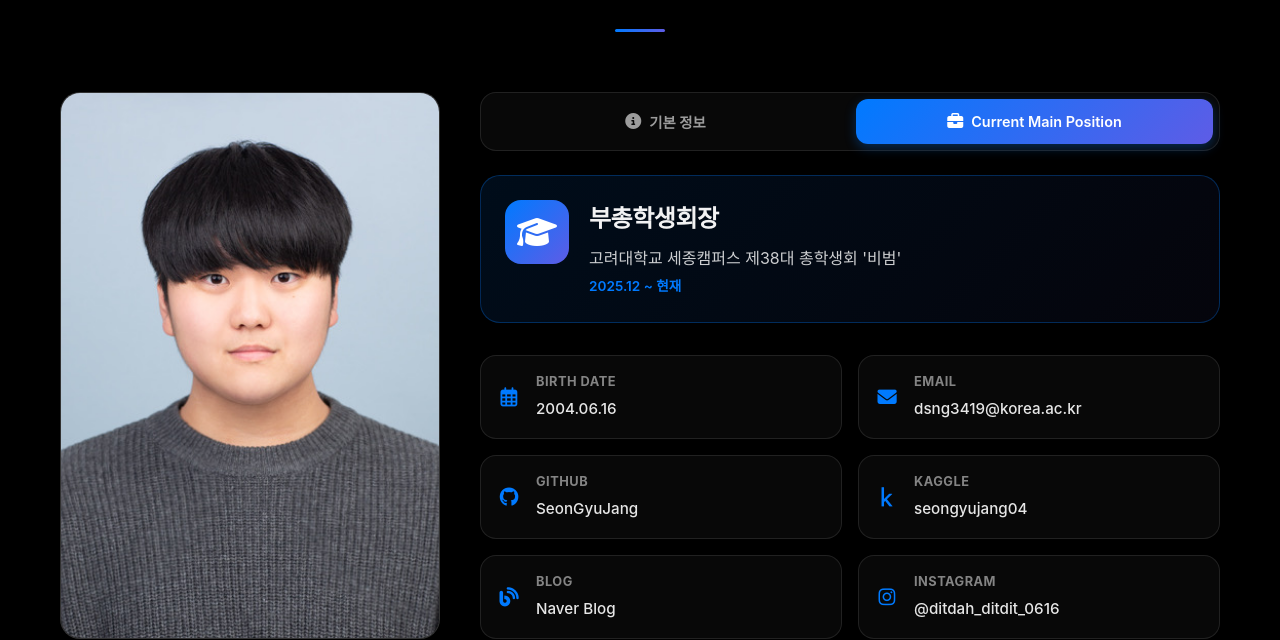
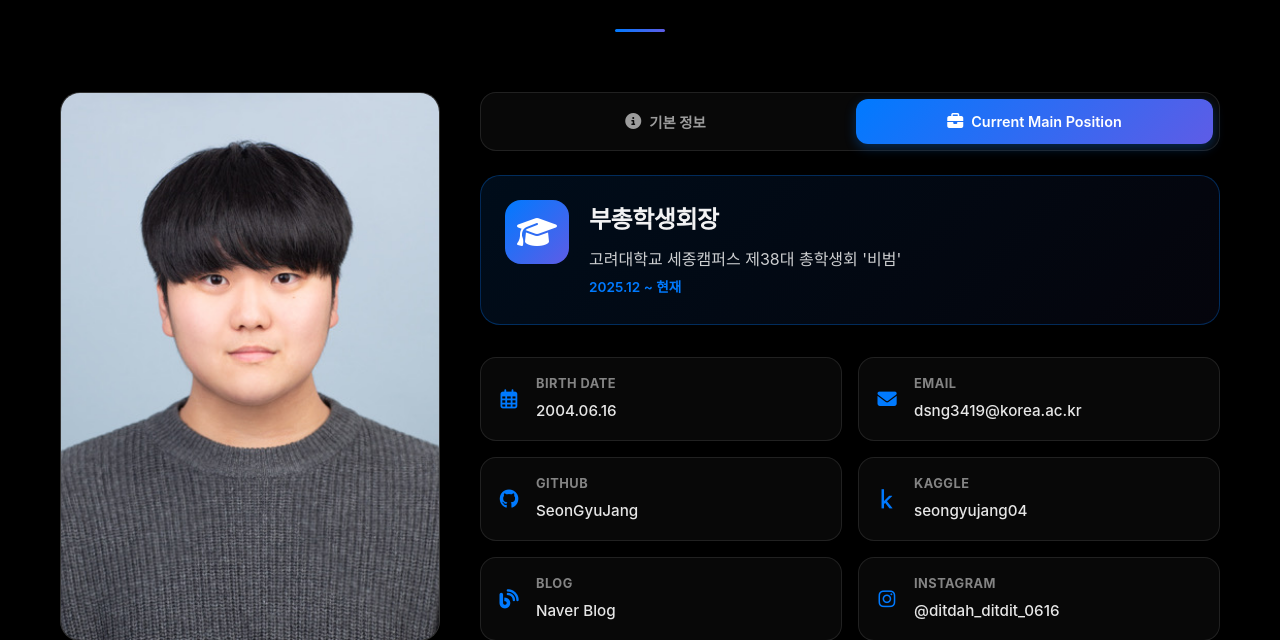
Before and after one commit to SeonGyuJang/portfolio_site, a Flask app: page / in a window 1280 px wide, after a click on "Current Main Position". Shown: the part 1229-1869 px from the top of the page. Run offline with Flask 3, Linux system fonts and the light colour scheme; some web fonts are replaced.

Commit message:
fix: Ensure equal height for both tab panels in About Me section
- Add min-height to position-card (148px) for consistent card size
- Add min-height and flexbox centering to position-content (100px)
- Both tabs now have identical dimensions regardless of content

```diff
--- a/static/css/style.css
+++ b/static/css/style.css
@@ -653,6 +653,7 @@ header {
     display: flex;
     gap: 20px;
     padding: 24px;
+    min-height: 148px;
     background: linear-gradient(135deg, rgba(0, 122, 255, 0.1) 0%, rgba(94, 92, 230, 0.05) 100%);
     border: 1px solid rgba(0, 122, 255, 0.3);
     border-radius: 20px;
@@ -680,6 +681,10 @@ header {
 }
 .position-content {
     flex: 1;
+    min-height: 100px;
+    display: flex;
+    flex-direction: column;
+    justify-content: center;
 }
 .position-title {
     font-size: 1.5rem;
```
